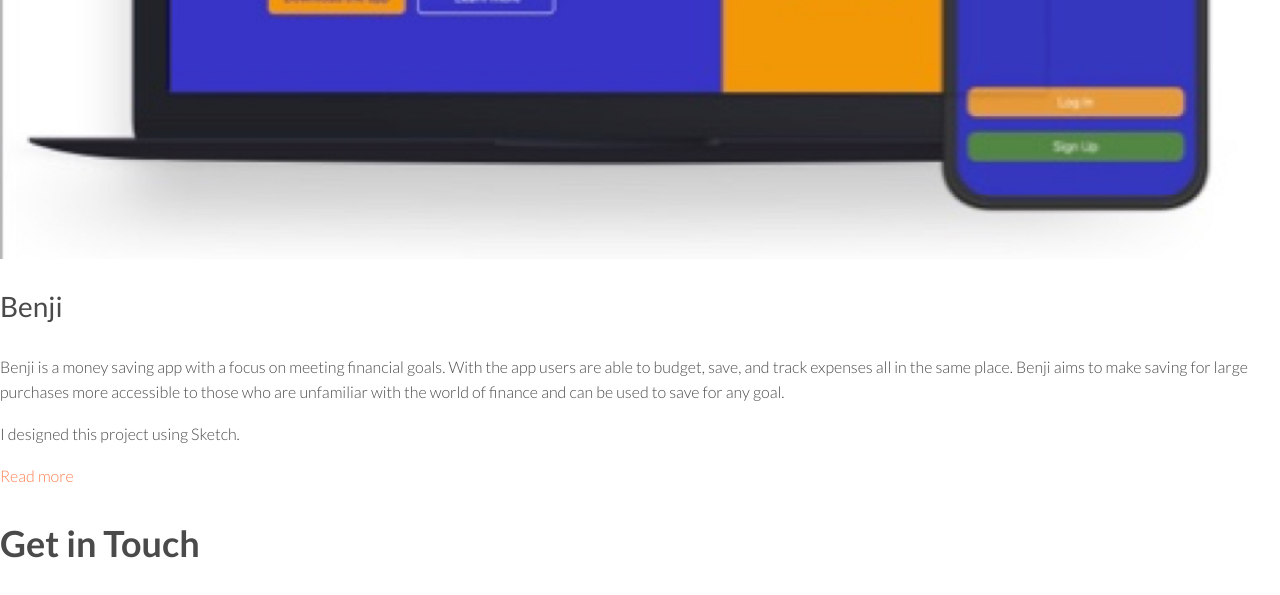
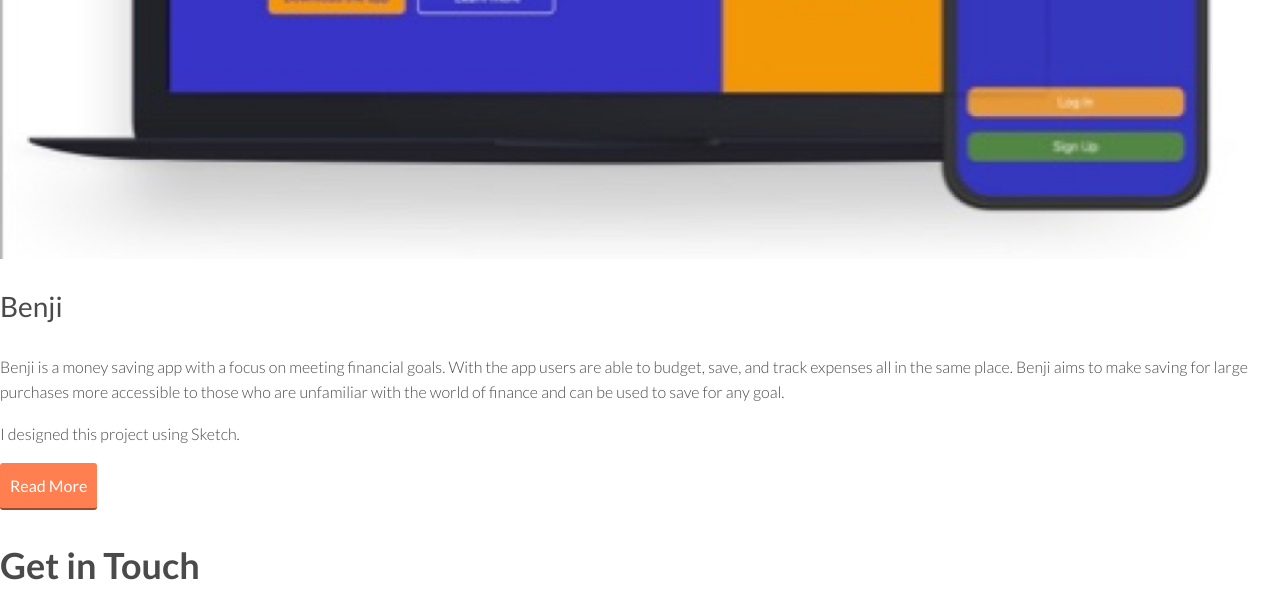
Before and after one commit to philipmoak/Portfolio-Site-PhilipMoak-, a plain HTML site: page index.html in a window 1280 px wide. Shown: the part 2262-2857 px from the top of the page. Drawn offline with nearby package versions, Linux system fonts and the light colour scheme.

Commit message:
fixed links
fixed links

```diff
--- a/index.html
+++ b/index.html
@@ -62,7 +62,8 @@
                      I designed this project using Sketch.
                   </p>
                   <!-- end paragraph -->
-                  <a href="file:///Users/infinitybabes/Desktop/Portfolio%20Site%20(PhilipMoak)/benji.html">Read more</a><!-- button or link label -->
+                  <link href="file:///Users/infinitybabes/Desktop/Portfolio%20Site%20(PhilipMoak)/benji.html">
+                  <a href="#" class="button">Read More</a>
                </div>
                <!-- end second column -->
             </div>
```
Also changed, not shown: about.html (+1 -0 lines).
